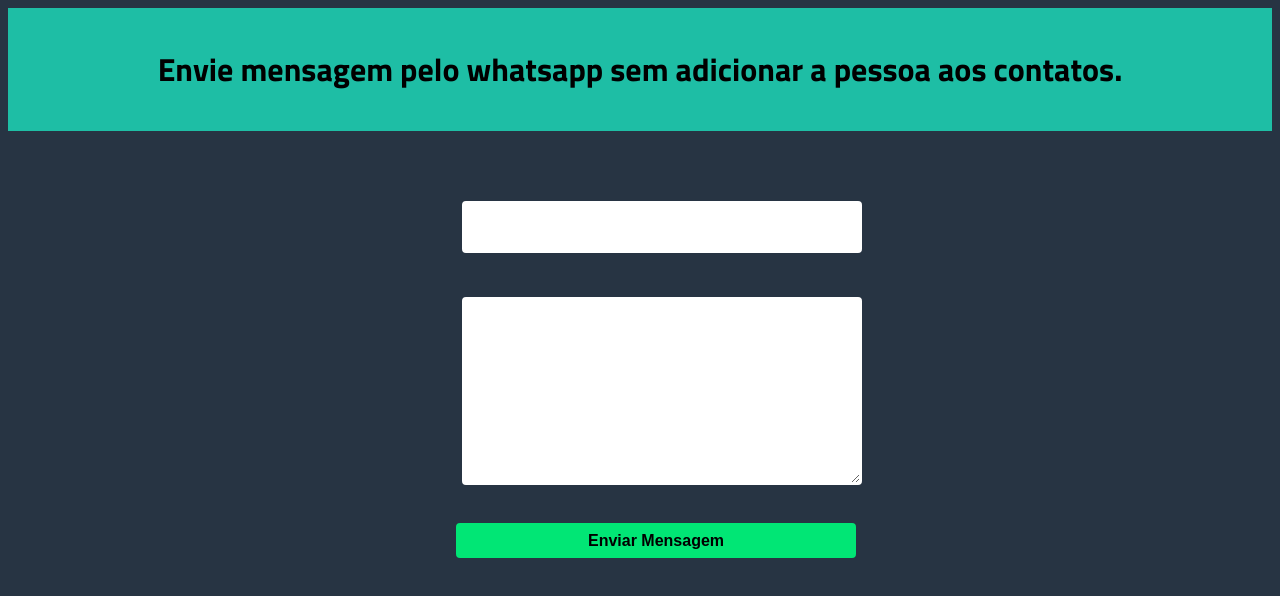
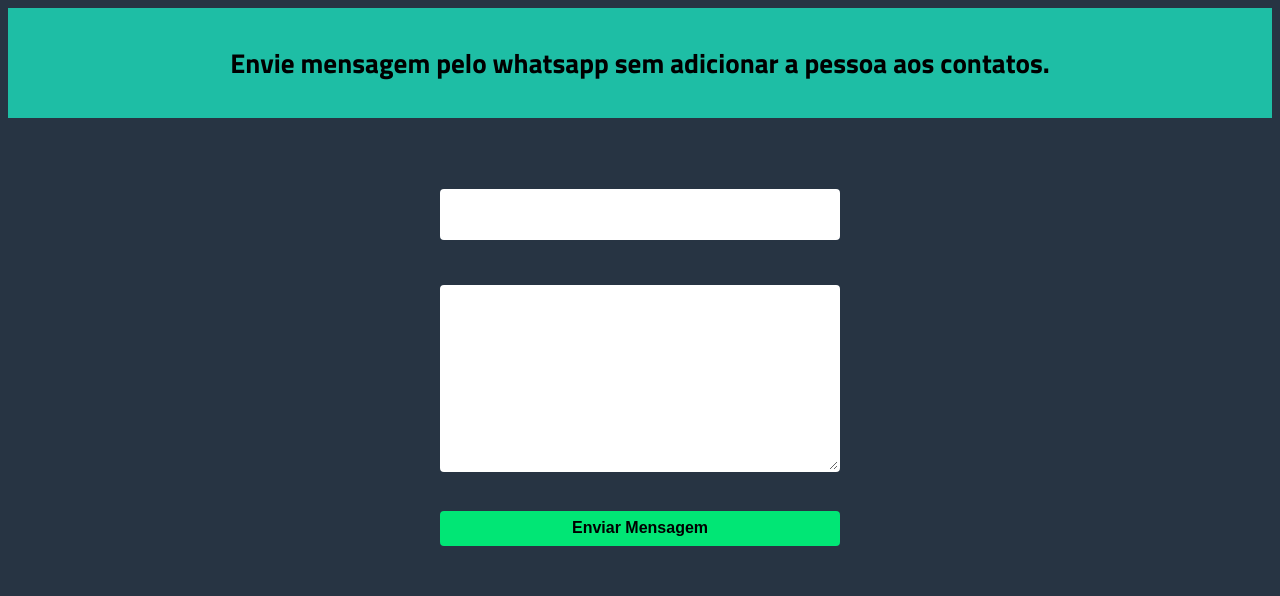
Before and after one commit to rogeralbinoi/whatsapp-without-adding, a plain HTML site: page index.html in a window 1280 px wide. Drawn offline with Linux system fonts and the light colour scheme.

Commit message:
Update main.css

```diff
--- a/main.css
+++ b/main.css
@@ -1,12 +1,20 @@
+* {
+  box-sizing: border-box;
+}
+
+h1 {
+  font-size: 1.7em;
+}
+
 input, textarea, button {
-  margin: 1em;
+  margin: 1em 0;
   width: 100%;
   box-sizing: border-box;
   border-radius: 4px;
 }
 
 form {
-  width: 400px;
+  max-width: 400px;
   margin: 0 auto;
 }
 
```
